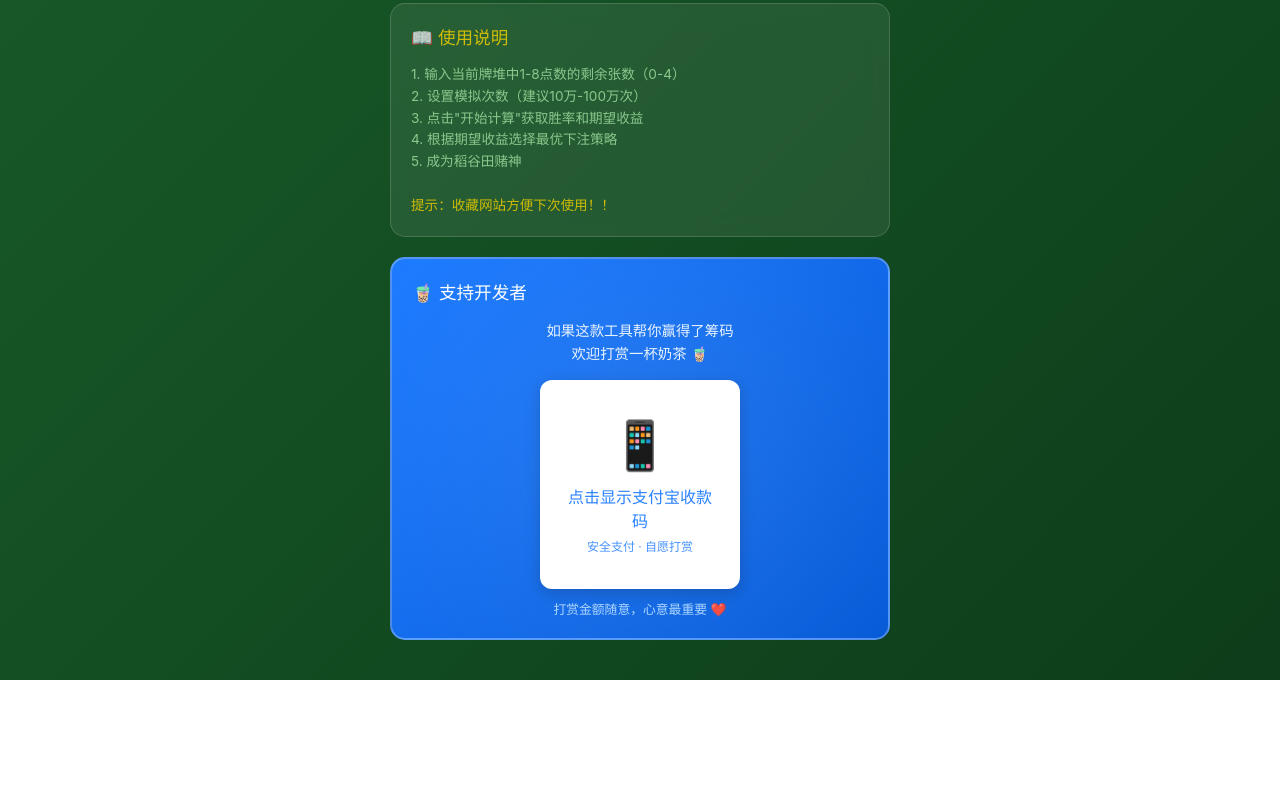
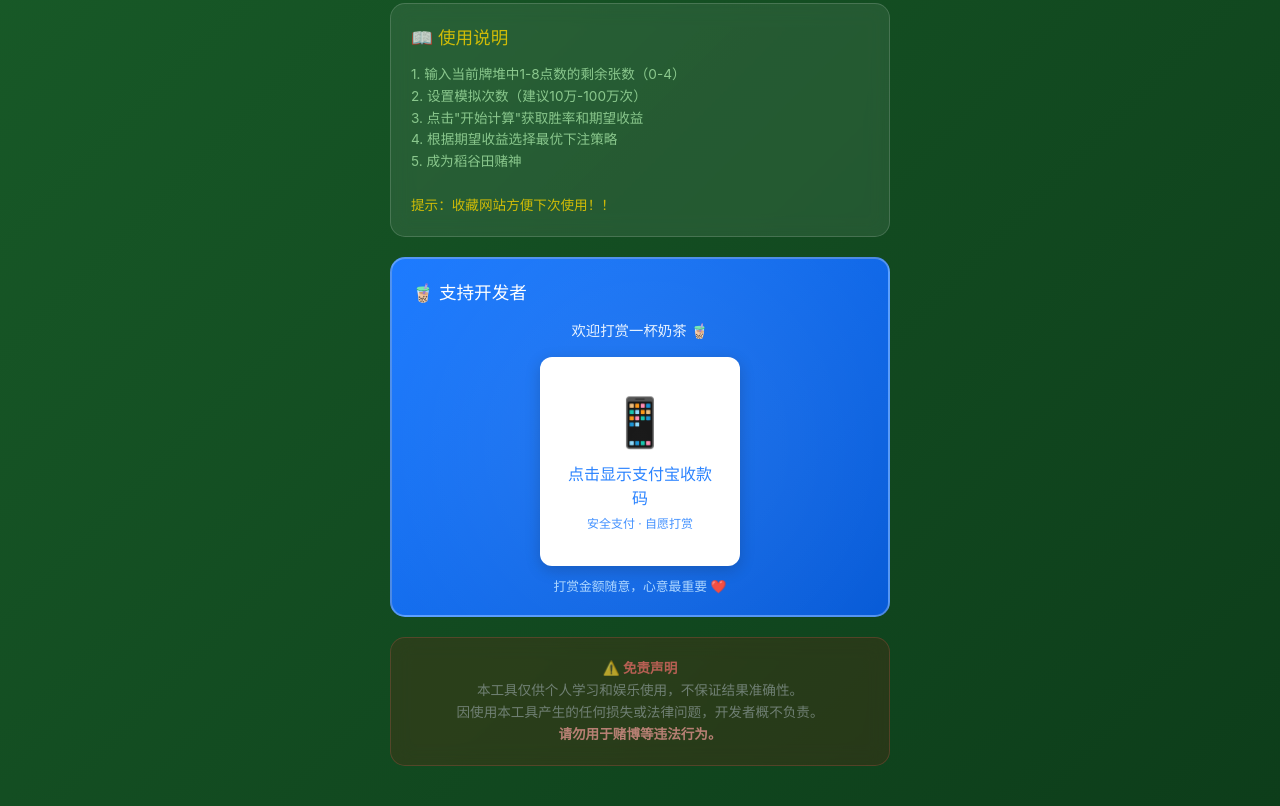
Before and after one commit to MegaKeqing/tuibaozi-calculator, a plain HTML site: page index.html in a window 1280 px wide. Shown: the part 489-1295 px from the top of the page. Before the commit the page ends 1169 px from the top, so only its background shows below. Drawn offline with Linux system fonts and the light colour scheme.

Commit message:
Add files via upload

```diff
--- a/index.html
+++ b/index.html
@@ -512,7 +512,6 @@
     <div class="card donate-card" style="margin-top: 20px; background: linear-gradient(135deg, #1677ff 0%, #0056d6 100%);">
         <div class="card-title" style="color: #fff;">🧋 支持开发者</div>
         <div style="text-align: center; color: #e6f2ff; font-size: 0.9em; line-height: 1.6; margin-bottom: 15px;">
-            如果这款工具帮你赢得了筹码<br>
             欢迎打赏一杯奶茶 🧋
         </div>
 
@@ -530,5 +529,24 @@
         </div>
     </div>
 
+    <!-- 免责声明
+    <div class="card" style="margin-top: 20px; background: rgba(200,0,0,0.2); border: 1px solid rgba(255,100,100,0.3); opacity: 0.8;">
+        <div class="card-title" style="color: #ff6b6b;">⚠️ 免责声明</div>
+        <div style="font-size: 0.85em; color: #ffcccc; line-height: 1.6;">
+            <p>本工具仅供<strong>个人学习和娱乐</strong>使用，基于蒙特卡洛模拟的概率计算不保证100%准确性。</p>
+            <p style="margin-top: 8px;">因使用本工具产生的任何<strong>经济损失</strong>或<strong>法律问题</strong>，开发者概不负责。</p>
+            <p style="margin-top: 8px; color: #ff9999;"><strong>请勿将本工具用于赌博等违法行为。</strong></p>
+        </div>
+    </div> -->
+    <!-- 免责声明 - 限制宽度版本 -->
+    <div class="card" style="margin-top: 20px; max-width: 500px; margin-left: auto; margin-right: auto;
+        opacity: 0.7; background: rgba(200,0,0,0.2); border: 1px solid rgba(255,100,100,0.3);">
+        <div style="font-size: 0.85em; color: #999; text-align: center; line-height: 1.6;">
+            <strong style="color: #ff6b6b;">⚠️ 免责声明</strong><br>
+            本工具仅供个人学习和娱乐使用，不保证结果准确性。<br>
+            因使用本工具产生的任何损失或法律问题，开发者概不负责。<br>
+            <strong style="color: #ff9999;">请勿用于赌博等违法行为。</strong>
+        </div>
+    </div>
 </body>
 </html>
```
